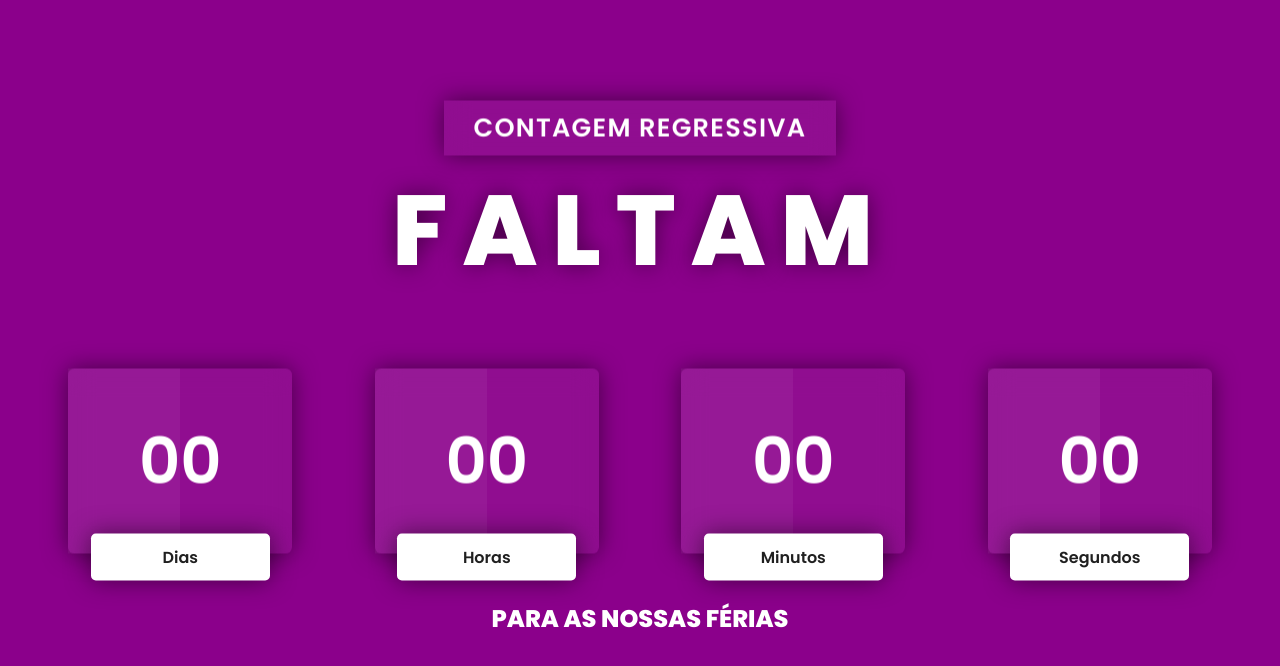
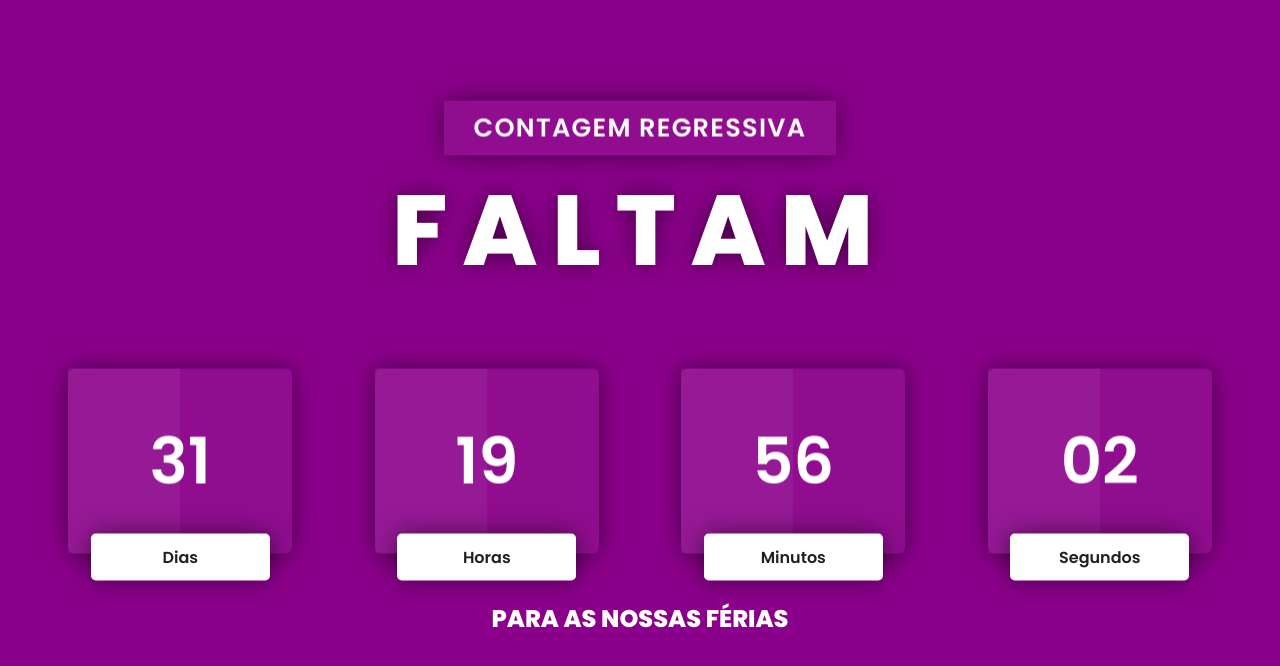
Before and after one commit to Samaraoliveira018/contagem-regressiva, a plain HTML site: page index.html in a window 1280 px wide. Drawn offline with Linux system fonts and the light colour scheme.

Commit message:
Update index.html

```diff
--- a/index.html
+++ b/index.html
@@ -37,7 +37,7 @@
         </div>
     </div>
     <!-- Script -->
-    <script type="text/javascript" src="./js/script.js"></script>
+    <script type="text/javascript" src="script.js"></script>
 </body>
 
 </html>
```
